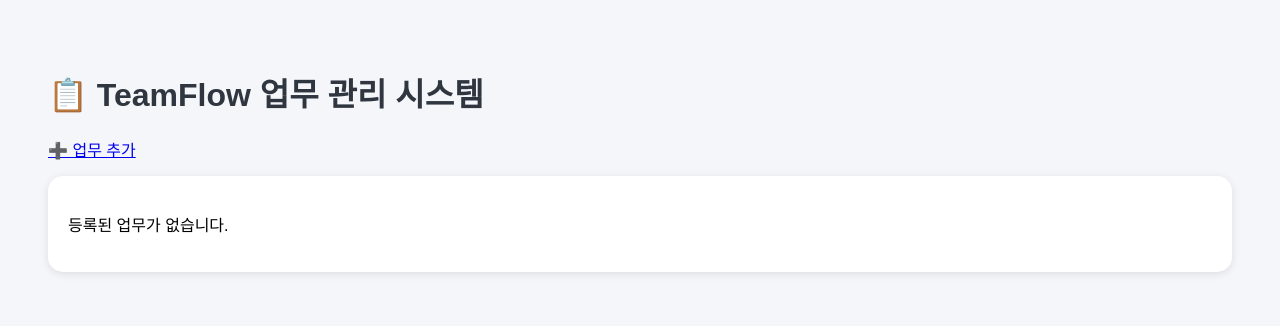
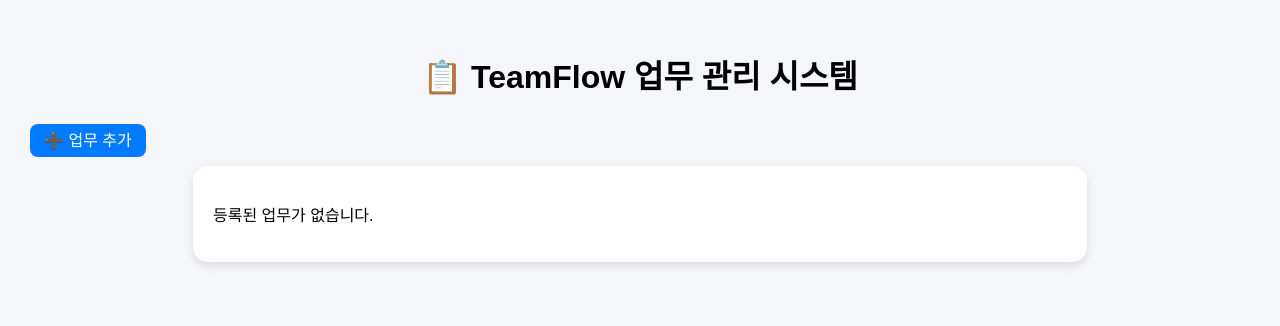
Before and after one commit to yhna2006-cmyk/teamflow-project, a Django app: page / in a window 1280 px wide. Shown: the top 326 px of the page. Run offline with Django 5.2, Linux system fonts and the light colour scheme; data that the repository does not hold is empty.

Commit message:
update code

```diff
--- a/app/tasks/templates/tasks/home.html
+++ b/app/tasks/templates/tasks/home.html
@@ -5,23 +5,32 @@
     <style>
         body {
             font-family: Arial, sans-serif;
-            background: #f5f6fa;
-            padding: 40px;
+            background: #f4f6f9;
+            margin: 0;
+            padding: 30px;
         }
+
         h1 {
-            color: #2f3640;
+           text-align: center;
+           margin-bottom: 30px;
         }
-        .card {
-            background: white;
-            padding: 20px;
-            margin: 15px 0;
-            border-radius: 15px;
-            box-shadow: 0 2px 8px rgba(0,0,0,0.1);
-        }
-        .title {
-            font-size: 20px;
-            font-weight: bold;
-        }
+
+       .card {
+           background: white;
+           border-radius: 15px;
+           padding: 20px;
+           margin: 15px auto;
+           width: 70%;
+           box-shadow: 0 4px 10px rgba(0,0,0,0.1);
+       }
+
+       a {
+          text-decoration: none;
+          padding: 8px 14px;
+          border-radius: 8px;
+          background: #007bff;
+          color: white;
+       }
     </style>
 </head>
 <body>
@@ -33,6 +42,7 @@
         <p>담당자: {{ task.assignee }}</p>
         <p>상태: {{ task.status }}</p>
         <p>마감일: {{ task.deadline }}</p>
+        <a href="/delete/{{ task.id }}/">🗑 삭제</a>
     </div>
     {% empty %}
     <div class="card">
--- a/app/tasks/urls.py
+++ b/app/tasks/urls.py
@@ -4,4 +4,5 @@ from . import views
 urlpatterns = [
     path('', views.home, name='home'),
     path('add/', views.add_task, name='add_task'),
+    path('delete/<int:task_id>/', views.delete_task, name='delete_task'),
 ]
--- a/app/tasks/views.py
+++ b/app/tasks/views.py
@@ -16,3 +16,8 @@ def add_task(request):
         form = TaskForm()
 
     return render(request, 'tasks/add_task.html', {'form': form})
+
+def delete_task(request, task_id):
+    task = Task.objects.get(id=task_id)
+    task.delete()
+    return redirect('/')
```
